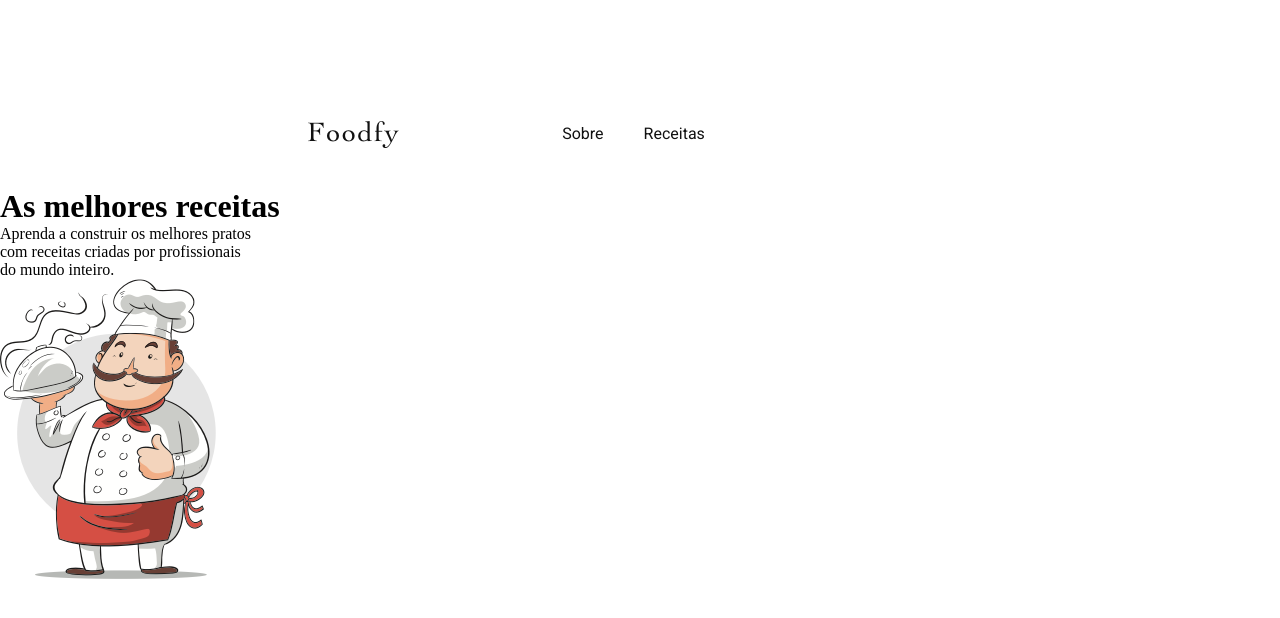
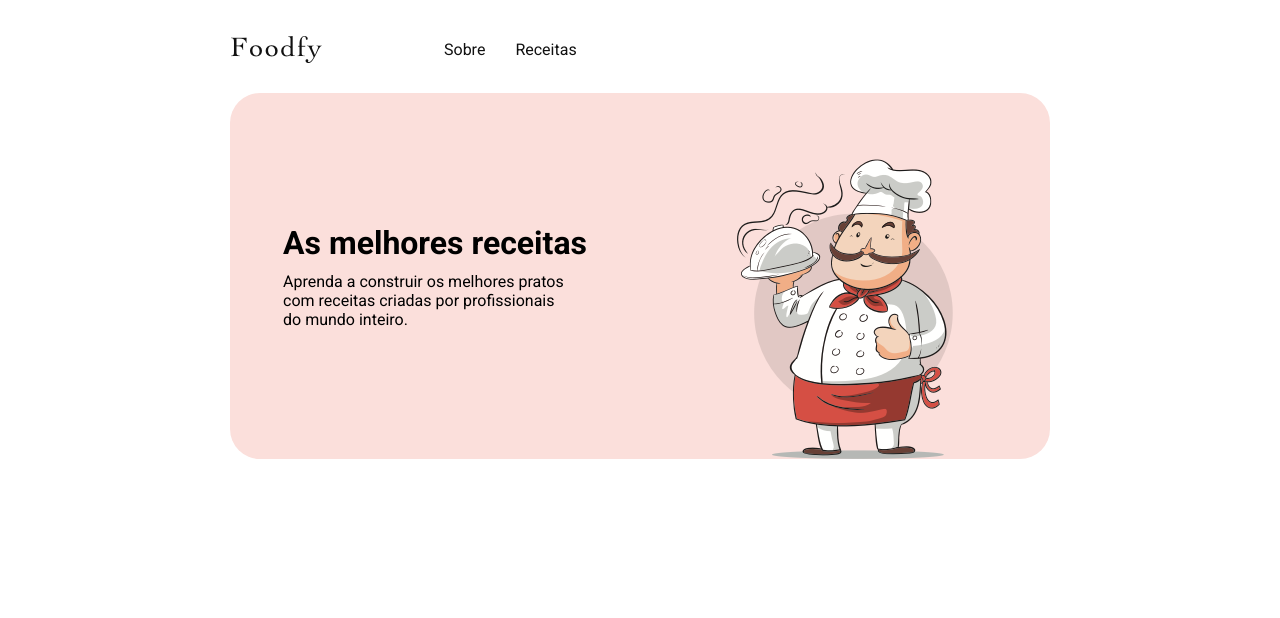
Before and after one commit to keilaviana/Foodfy, a plain HTML site: page index.html in a window 1280 px wide. Drawn offline with Linux system fonts and the light colour scheme.

Commit message:
add main style

```diff
--- a/styles/main.css
+++ b/styles/main.css
@@ -2,11 +2,12 @@
 *{
     margin: 0;
     padding: 0;
+    font-family: 'Roboto', sans-serif;
 }
 
 header{
     display: flex;
-    margin: 7.55rem 19.25rem 2.5rem;
+    margin: 36px 231px 30px;
     align-items: center;
     flex-direction: row;
 }
@@ -16,15 +17,41 @@ header nav{
     flex-direction: row;
     flex-wrap: nowrap;
     margin: 0;
-    margin-left: 10.2rem;
+    margin-left: 122px;
 }
 
 header nav a{
-    margin-right: 2.5rem;
+    margin-right: 30px;
     text-decoration: none;
-    font-family: 'Roboto', sans-serif;
+
     font-weight: normal;
     font-size: 16px;
     color: #111111;
     line-height: 26px;
 }
+
+/* ============ MAIN ============= */
+
+.Hero{
+    max-width: 940px;
+    height: 366px ;
+    background: #FBDFDB;
+    border-radius: 30px;
+
+    margin: 0 230px 50px;
+
+    display: grid;
+    grid-template-columns: 1fr 1fr;
+}
+
+.Hero div{
+    margin: auto auto;
+}
+
+.Hero div h1{
+    margin-bottom: 10px;
+}
+
+.Hero img{
+    margin: auto auto 0;
+}
```
